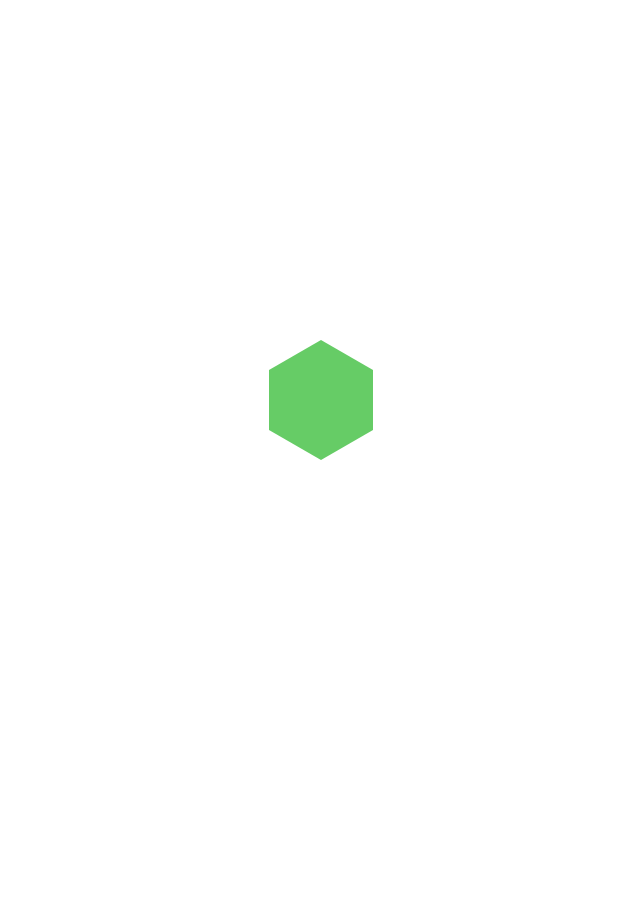
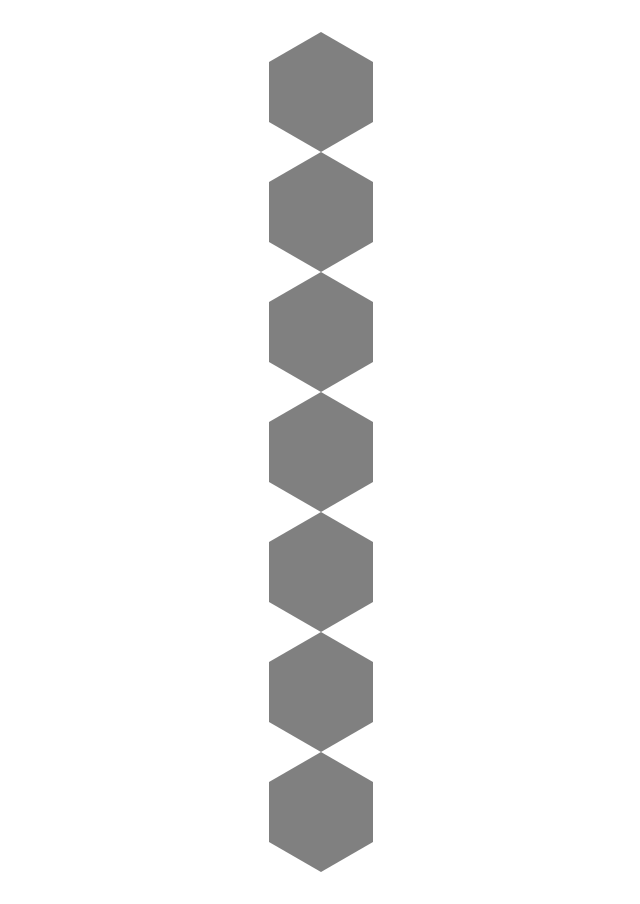
Before and after one commit to NivOzer/tft-planner, a React (Vite) app: page / in a window 1280 px wide. Shown: the whole page, without its empty margins (319-959 px from the left). Before the commit the page ends 800 px from the top, so only its background shows below. Built offline with nearby package versions, Linux system fonts and the light colour scheme.

Commit message:
HexagonRow builtq

```diff
--- a/src/App.jsx
+++ b/src/App.jsx
@@ -2,12 +2,13 @@ import { useState } from 'react'
 
 import './App.css'
 import Hexagon from './components/Hexagon'
+import HexagonRow from './components/HexagonRow'
 function App() {
   const [count, setCount] = useState(0)
 
   return (
     <>
-      <Hexagon/>
+      <HexagonRow/>
     </>
   )
 }
--- a/src/components/Hexagon.jsx
+++ b/src/components/Hexagon.jsx
@@ -11,7 +11,7 @@ export default function Hexagon() {
     >
         <polygon
             points="52,0 104,30 104,90 52,120 0,90 0,30"
-            fill="#6C6"
+            fill="grey"
         />
     </svg>
     </>
--- /dev/null
+++ b/src/components/HexagonRow.jsx
@@ -0,0 +1,16 @@
+import Hexagon from "./Hexagon";
+import React from 'react'
+
+export default function
+() {
+    const hexagons = Array.from({ length: 7 });
+  return (
+    <div className="flex">
+        {hexagons.map((_, index) => (
+            <div key={index} className="m-[1px]">
+                <Hexagon />
+            </div>
+        ))}
+    </div>
+  )
+}
```
